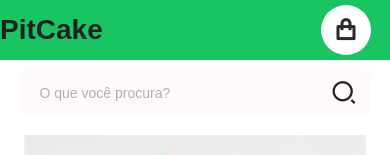
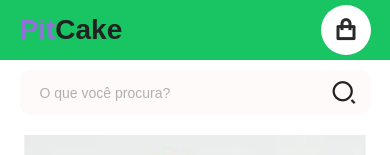
Before and after one commit to insanorpd/Pitcake, a website: page www/index.html in a window 390 px wide. Shown: the top 155 px of the page. Drawn offline with Linux system fonts and the light colour scheme; some packages are replaced by stand-ins of ours.

Commit message:
correcao codigo

```diff
--- a/www/index.html
+++ b/www/index.html
@@ -58,7 +58,7 @@
 
                 <!--NAV TOPO-->
                 <div class="top-nav">
-                    <h1 class="tittle logo"><span>Pit</span>Cake</h1>
+                    <h1 class="tittle-Logo"><span>Pit</span>Cake</h1>
                     <a href="#" class="btn-cart" data-count="0">
                         <i class="ri-shopping-bag-line"></i></a>
                 </div>
```
